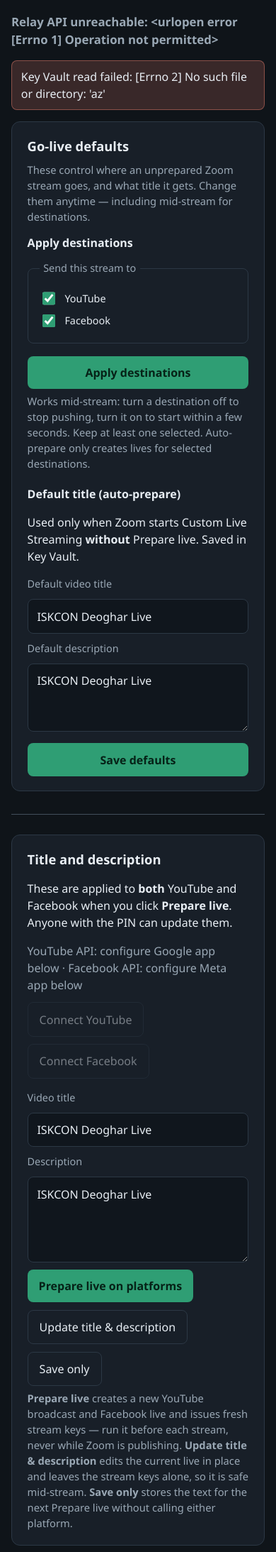
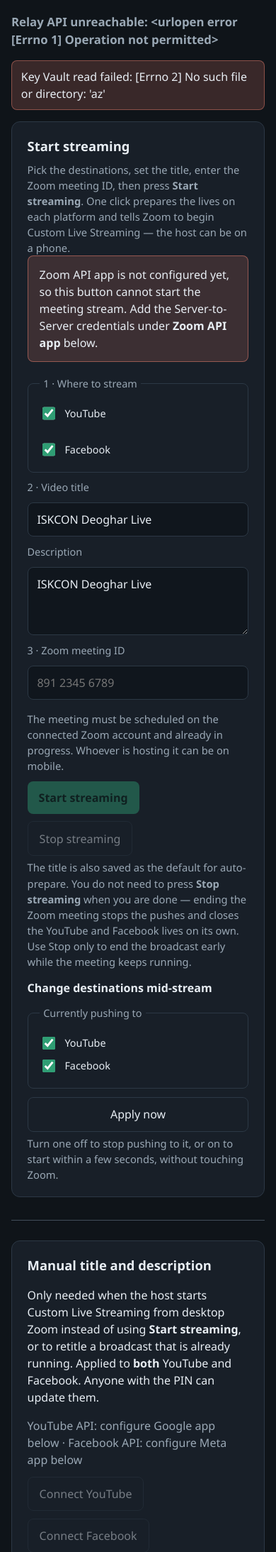
Before and after one commit to sundaragopesvaradas-jps/MultiStreamCustom, a Flask app: page / in a window 390 px wide. Shown: the part 427-2614 px from the top of the page at 71% size. Run offline with Flask 3, Linux system fonts and the light colour scheme; the visitor is signed in with stand-in values (Sample User, id 1); data that the repository does not hold is empty; some libraries are stand-ins or nearby versions.

Commit message:
Start Zoom livestreaming from the UI with a single button
A phone-only host cannot click Custom Live Streaming in Zoom, so the operator
now triggers it from MultiStream instead. ui/zoom.py wraps the Server-to-Server
OAuth app to configure the meeting's RTMP target and flip its livestream status.

Destinations, title and the go-live action were three separate buttons that had
to be pressed in the right order. /go-live does all of it: saves the toggles and
title, creates whichever YouTube/Facebook lives are not already usable, refreshes
relay keys, then tells Zoom to publish. Stop is only for ending early, since
ending the meeting already tears everything down.

```diff
--- a/ui/app.py
+++ b/ui/app.py
@@ -35,6 +35,7 @@ from werkzeug.middleware.proxy_fix import ProxyFix
 import keyvault
 import notify
 import platforms
+import zoom
 
 app = Flask(__name__)
 app.secret_key = os.environ.get("FLASK_SECRET_KEY") or secrets.token_hex(32)
@@ -112,6 +113,20 @@ def get_secret_optional(name: str) -> str | None:
 
 def public_base() -> str:
     return platforms.public_base_url(public_host())
+
+
+def rtmp_host() -> str:
+    """Hostname Zoom should publish to. Prefer the FQDN over a bare IP."""
+    return public_base().split("://", 1)[-1].rstrip("/")
+
+
+def ingest_target() -> tuple[str, str, str]:
+    """(stream_url, stream_key, page_url) for Zoom's custom livestream."""
+    return (
+        f"rtmp://{rtmp_host()}/live",
+        get_secret("ingest-stream-key"),
+        public_base() + "/",
+    )
 
 
 def sync_secrets() -> None:
@@ -533,9 +548,21 @@ def index():
     facebook_app_id = get_secret_optional("facebook-app-id") or ""
     facebook_app_secret = get_secret_optional("facebook-app-secret") or ""
     facebook_config_id = get_secret_optional("facebook-login-config-id") or ""
+    zoom_account_id = get_secret_optional("zoom-account-id") or ""
+    zoom_client_id = get_secret_optional("zoom-client-id") or ""
+    zoom_client_secret = get_secret_optional("zoom-client-secret") or ""
+    zoom_meeting_id = get_secret_optional("zoom-meeting-id") or ""
 
     return render_template(
         "index.html",
+        zoom_api_ready=bool(zoom_account_id and zoom_client_id and zoom_client_secret),
+        zoom_meeting_id=zoom_meeting_id,
+        zoom_account_id_set=bool(zoom_account_id),
+        zoom_account_id_masked=mask(zoom_account_id),
+        zoom_client_id_set=bool(zoom_client_id),
+        zoom_client_id_masked=mask(zoom_client_id),
+        zoom_client_secret_set=bool(zoom_client_secret),
+        zoom_client_secret_masked=mask(zoom_client_secret),
         zoom_server=zoom_server,
         zoom_key=ingest,
         youtube_masked=mask(yt),
@@ -606,6 +633,146 @@ def update_destinations():
         )
     except Exception as exc:  # noqa: BLE001
         flash(f"Could not update destinations: {exc}", "error")
+    return redirect(url_for("index"))
+
+
+def _prepare_lives(title: str, description: str, enabled: dict[str, bool]) -> tuple[list[str], list[str]]:
+    """Create YT/FB lives for enabled destinations that need one."""
+    status = platforms.prepare_readiness(
+        get_secret,
+        set_secret,
+        youtube_enabled=enabled["youtube"],
+        facebook_enabled=enabled["facebook"],
+        verify_apis=True,
+    )
+
+    jobs = {}
+    with ThreadPoolExecutor(max_workers=2) as pool:
+        if enabled["youtube"] and not status.youtube.ready:
+            jobs["YouTube"] = pool.submit(
+                platforms.youtube_prepare_live, get_secret, set_secret, title, description
+            )
+        if enabled["facebook"] and not status.facebook.ready:
+            jobs["Facebook"] = pool.submit(
+                platforms.facebook_prepare_live, get_secret, set_secret, title, description
+            )
+
+    ready: list[str] = []
+    failures: list[str] = []
+    for label, job in jobs.items():
+        try:
+            job.result()
+            ready.append(label)
+        except Exception as exc:  # noqa: BLE001
+            failures.append(f"{label}: {exc}")
+
+    # Destinations that were already live keep their existing objects.
+    if enabled["youtube"] and status.youtube.ready and "YouTube" not in ready:
+        ready.append("YouTube")
+    if enabled["facebook"] and status.facebook.ready and "Facebook" not in ready:
+        ready.append("Facebook")
+    return ready, failures
+
+
+@app.post("/go-live")
+@login_required
+@limiter.limit("20 per hour")
+def go_live():
+    """One action: pick destinations, set title, create lives, tell Zoom to stream."""
+    youtube = request.form.get("youtube") == "1"
+    facebook = request.form.get("facebook") == "1"
+    title = request.form.get("title", "").strip()
+    description = request.form.get("description", "").strip()
+    meeting_raw = request.form.get("meeting_id", "").strip()
+
+    if not youtube and not facebook:
+        flash("Choose at least one destination.", "error")
+        return redirect(url_for("index"))
+    if not title:
+        flash("Enter a title for the stream.", "error")
+        return redirect(url_for("index"))
+
+    try:
+        meeting_id = zoom.normalize_meeting_id(meeting_raw)
+    except zoom.ZoomError as exc:
+        flash(str(exc), "error")
+        return redirect(url_for("index"))
+
+    enabled = {"youtube": youtube, "facebook": facebook}
+    try:
+        write_enabled(youtube, facebook)
+        # Same text serves this stream and any later auto-prepare.
+        set_secret("stream-title", title)
+        set_secret("stream-description", description or title)
+        set_secret("default-stream-title", title)
+        set_secret("default-stream-description", description or title)
+        set_secret("zoom-meeting-id", meeting_id)
+    except Exception as exc:  # noqa: BLE001
+        flash(f"Could not save settings: {exc}", "error")
+        return redirect(url_for("index"))
+
+    ready, failures = _prepare_lives(title, description or title, enabled)
+    for failure in failures:
+        flash(failure, "error")
+    if not ready:
+        flash("No destination could be prepared, so Zoom was not started.", "error")
+        return redirect(url_for("index"))
+
+    try:
+        sync_secrets()
+    except Exception as exc:  # noqa: BLE001
+        flash(f"Could not refresh relay keys: {exc}", "error")
+        return redirect(url_for("index"))
+
+    try:
+        stream_url, stream_key, page_url = ingest_target()
+        zoom.configure_livestream(
+            get_secret,
+            meeting_id,
+            stream_url=stream_url,
+            stream_key=stream_key,
+            page_url=page_url,
+        )
+        zoom.start_livestream(get_secret, meeting_id, display_name=title)
+    except zoom.ZoomError as exc:
+        flash(str(exc), "error")
+        return redirect(url_for("index"))
+    except Exception as exc:  # noqa: BLE001
+        flash(f"Could not start the Zoom livestream: {exc}", "error")
+        return redirect(url_for("index"))
+
+    apply_destinations()
+    flash(
+        f"Streaming to {' and '.join(ready)}. Zoom is publishing to MultiStream — "
+        "give it a few seconds to appear on each platform.",
+        "ok",
+    )
+    return redirect(url_for("index"))
+
+
+@app.post("/stop-live")
+@login_required
+@limiter.limit("30 per hour")
+def stop_live():
+    meeting_raw = request.form.get("meeting_id", "").strip()
+    try:
+        meeting_id = zoom.normalize_meeting_id(
+            meeting_raw or (get_secret_optional("zoom-meeting-id") or "")
+        )
+    except zoom.ZoomError as exc:
+        flash(str(exc), "error")
+        return redirect(url_for("index"))
+
+    try:
+        zoom.stop_livestream(get_secret, meeting_id)
+        flash(
+            "Zoom livestream stopped. The meeting itself is still running.",
+            "ok",
+        )
+    except zoom.ZoomError as exc:
+        flash(str(exc), "error")
+    except Exception as exc:  # noqa: BLE001
+        flash(f"Could not stop the Zoom livestream: {exc}", "error")
     return redirect(url_for("index"))
 
 
@@ -848,6 +1015,9 @@ def save_oauth_credentials():
         "facebook-app-id": request.form.get("facebook_app_id", "").strip(),
         "facebook-app-secret": request.form.get("facebook_app_secret", "").strip(),
         "facebook-login-config-id": request.form.get("facebook_config_id", "").strip(),
+        "zoom-account-id": request.form.get("zoom_account_id", "").strip(),
+        "zoom-client-id": request.form.get("zoom_client_id", "").strip(),
+        "zoom-client-secret": request.form.get("zoom_client_secret", "").strip(),
     }
     try:
         saved = []
--- a/ui/static/styles.css
+++ b/ui/static/styles.css
@@ -269,7 +269,8 @@ ol {
   gap: 0.75rem;
 }
 
-.dest-toggles fieldset {
+.dest-toggles fieldset,
+fieldset.dest-toggles {
   border: 1px solid var(--border);
   border-radius: 8px;
   margin: 0;
--- a/ui/templates/index.html
+++ b/ui/templates/index.html
@@ -60,17 +60,25 @@
     {% endwith %}
 
     <section class="panel" aria-labelledby="golive-heading">
-      <h2 id="golive-heading">Go-live defaults</h2>
+      <h2 id="golive-heading">Start streaming</h2>
       <p class="hint">
-        These control where an unprepared Zoom stream goes, and what title it gets.
-        Change them anytime — including mid-stream for destinations.
+        Pick the destinations, set the title, enter the Zoom meeting ID, then press
+        <strong>Start streaming</strong>. One click prepares the lives on each platform and tells
+        Zoom to begin Custom Live Streaming — the host can be on a phone.
       </p>
 
-      <h3 id="dest-toggles-heading">Apply destinations</h3>
-      <form method="post" action="{{ url_for('update_destinations') }}" class="dest-toggles" aria-labelledby="dest-toggles-heading">
+      {% if not zoom_api_ready %}
+        <p class="banner banner-warn" role="status">
+          Zoom API app is not configured yet, so this button cannot start the meeting stream.
+          Add the Server-to-Server credentials under <strong>Zoom API app</strong> below.
+        </p>
+      {% endif %}
+
+      <form method="post" action="{{ url_for('go_live') }}" class="card-form" aria-labelledby="golive-heading">
         <input type="hidden" name="csrf_token" value="{{ csrf_token() }}">
-        <fieldset>
-          <legend>Send this stream to</legend>
+
+        <fieldset class="dest-toggles">
+          <legend>1 · Where to stream</legend>
           <label class="toggle">
             <input type="checkbox" name="youtube" value="1" {% if youtube_enabled %}checked{% endif %}>
             <span>YouTube {% if live.youtube_running %}(live){% endif %}</span>
@@ -80,48 +88,94 @@
             <span>Facebook {% if live.facebook_running %}(live){% endif %}</span>
           </label>
         </fieldset>
-        <button type="submit">Apply destinations</button>
-      </form>
-      <p class="hint">
-        Works mid-stream: turn a destination off to stop pushing, turn it on to start within a few seconds.
-        Keep at least one selected. Auto-prepare only creates lives for selected destinations.
-      </p>
 
-      <h3 id="defaults-heading">Default title (auto-prepare)</h3>
-      <p>
-        Used only when Zoom starts Custom Live Streaming <strong>without</strong> Prepare live.
-        Saved in Key Vault.
-      </p>
-      <form method="post" action="{{ url_for('save_defaults') }}" class="card-form">
-        <input type="hidden" name="csrf_token" value="{{ csrf_token() }}">
-        <label for="default_title">Default video title</label>
+        <label for="title">2 · Video title</label>
         <input
-          id="default_title"
-          name="default_title"
+          id="title"
+          name="title"
           type="text"
           required
           maxlength="100"
           value="{{ default_live_title }}"
           autocomplete="off"
         >
-        <label for="default_description">Default description</label>
+        <label for="description">Description</label>
         <textarea
-          id="default_description"
-          name="default_description"
+          id="description"
+          name="description"
           rows="3"
           maxlength="5000"
+          placeholder="Shown on YouTube and Facebook"
         >{{ default_live_description }}</textarea>
-        <button type="submit">Save defaults</button>
+
+        <label for="meeting_id">3 · Zoom meeting ID</label>
+        <input
+          id="meeting_id"
+          name="meeting_id"
+          type="text"
+          inputmode="numeric"
+          required
+          value="{{ zoom_meeting_id }}"
+          placeholder="891 2345 6789"
+          autocomplete="off"
+          aria-describedby="meeting-hint"
+        >
+        <p id="meeting-hint" class="hint">
+          The meeting must be scheduled on the connected Zoom account and already in progress.
+          Whoever is hosting it can be on mobile.
+        </p>
+
+        <div class="button-row">
+          <button type="submit" {% if not zoom_api_ready %}disabled aria-disabled="true"{% endif %}>
+            Start streaming
+          </button>
+          <button
+            type="submit"
+            formaction="{{ url_for('stop_live') }}"
+            class="ghost"
+            {% if not zoom_api_ready %}disabled aria-disabled="true"{% endif %}
+          >
+            Stop streaming
+          </button>
+        </div>
       </form>
+
+      <p class="hint">
+        The title is also saved as the default for auto-prepare. You do not need to press
+        <strong>Stop streaming</strong> when you are done — ending the Zoom meeting stops the
+        pushes and closes the YouTube and Facebook lives on its own. Use Stop only to end the
+        broadcast early while the meeting keeps running.
+      </p>
+
+      <h3 id="dest-toggles-heading">Change destinations mid-stream</h3>
+      <form method="post" action="{{ url_for('update_destinations') }}" class="dest-toggles" aria-labelledby="dest-toggles-heading">
+        <input type="hidden" name="csrf_token" value="{{ csrf_token() }}">
+        <fieldset>
+          <legend>Currently pushing to</legend>
+          <label class="toggle">
+            <input type="checkbox" name="youtube" value="1" {% if youtube_enabled %}checked{% endif %}>
+            <span>YouTube</span>
+          </label>
+          <label class="toggle">
+            <input type="checkbox" name="facebook" value="1" {% if facebook_enabled %}checked{% endif %}>
+            <span>Facebook</span>
+          </label>
+        </fieldset>
+        <button type="submit" class="ghost">Apply now</button>
+      </form>
+      <p class="hint">
+        Turn one off to stop pushing to it, or on to start within a few seconds, without touching Zoom.
+      </p>
     </section>
 
     <div class="section-break" role="separator" aria-hidden="true"></div>
 
     <section aria-labelledby="meta-heading">
-      <h2 id="meta-heading">Title and description</h2>
+      <h2 id="meta-heading">Manual title and description</h2>
       <p>
-        These are applied to <strong>both</strong> YouTube and Facebook when you click
-        <strong>Prepare live</strong>. Anyone with the PIN can update them.
+        Only needed when the host starts Custom Live Streaming from desktop Zoom instead of
+        using <strong>Start streaming</strong>, or to retitle a broadcast that is already running.
+        Applied to <strong>both</strong> YouTube and Facebook. Anyone with the PIN can update them.
       </p>
 
       <div class="status" role="status">
@@ -148,9 +202,9 @@
 
       <form method="post" action="{{ url_for('prepare_live') }}" class="card-form">
         <input type="hidden" name="csrf_token" value="{{ csrf_token() }}">
-        <label for="title">Video title</label>
+        <label for="manual_title">Video title</label>
         <input
-          id="title"
+          id="manual_title"
           name="title"
           type="text"
           required
@@ -159,9 +213,9 @@
           autocomplete="off"
         >
 
-        <label for="description">Description</label>
+        <label for="manual_description">Description</label>
         <textarea
-          id="description"
+          id="manual_description"
           name="description"
           rows="4"
           maxlength="5000"
@@ -327,6 +381,25 @@
         <label for="facebook_config_id">Facebook Login configuration ID <span class="hint">(only if your app uses Facebook Login for Business)</span></label>
         <input id="facebook_config_id" name="facebook_config_id" type="text" autocomplete="off" placeholder="Leave blank if unsure" aria-describedby="facebook_config_help">
         <p id="facebook_config_help" class="hint">Find it under Facebook Login for Business &rsaquo; Configurations in the Meta App Dashboard. Leave blank to request permissions the classic way.</p>
+
+        <h3 id="zoom-app-heading">Zoom API app</h3>
+        <p class="hint">
+          A Server-to-Server OAuth app on the Zoom account that owns the meetings. This is what
+          lets <strong>Start streaming</strong> begin Custom Live Streaming for a mobile host.
+          Needs the meeting read/write and livestream scopes.
+        </p>
+        <p class="status" aria-live="polite">
+          Zoom Account ID: {% if zoom_account_id_set %}set ({{ zoom_account_id_masked }}){% else %}not set{% endif %}
+          · Client ID: {% if zoom_client_id_set %}set ({{ zoom_client_id_masked }}){% else %}not set{% endif %}
+          · Client Secret: {% if zoom_client_secret_set %}set ({{ zoom_client_secret_masked }}){% else %}not set{% endif %}
+        </p>
+        <label for="zoom_account_id">Zoom Account ID</label>
+        <input id="zoom_account_id" name="zoom_account_id" type="text" autocomplete="off" placeholder="Leave blank to keep current">
+        <label for="zoom_client_id">Zoom Client ID</label>
+        <input id="zoom_client_id" name="zoom_client_id" type="text" autocomplete="off" placeholder="Leave blank to keep current">
+        <label for="zoom_client_secret">Zoom Client Secret</label>
+        <input id="zoom_client_secret" name="zoom_client_secret" type="password" autocomplete="off" placeholder="Leave blank to keep current">
+
         <button type="submit">Save app credentials</button>
       </form>
     </section>
@@ -334,11 +407,12 @@
     <section aria-labelledby="tips-heading">
       <h2 id="tips-heading">Before you go live</h2>
       <ol>
-        <li>Connect YouTube and Facebook once (above).</li>
-        <li>Prefer <strong>Prepare live on platforms</strong> before Zoom. If you skip it, auto-prepare uses “{{ default_live_title }}” when Zoom connects.</li>
-        <li>In Zoom, start Custom Live Streaming with the Azure URL + key. Use a watch URL for Zoom’s page URL field.</li>
-        <li>To rename mid-stream, use <strong>Update title &amp; description</strong> — do not click Prepare live while Zoom is publishing.</li>
-        <li>Confirm both destinations on the history / live status before unmuting for the audience.</li>
+        <li>One-time: connect YouTube and Facebook, and save the Zoom API app credentials (above).</li>
+        <li>Start the Zoom meeting. Any host or co-host can be on mobile.</li>
+        <li>In <strong>Start streaming</strong>, tick the destinations, enter the title and the meeting ID, then press the button. It creates the lives and tells Zoom to publish.</li>
+        <li>Confirm both destinations on the live status before unmuting for the audience.</li>
+        <li>To rename mid-stream, use <strong>Update title &amp; description</strong> — never Prepare live while Zoom is publishing.</li>
+        <li>Ending the Zoom meeting ends everything. No stop click needed.</li>
       </ol>
     </section>
   </main>
```
Also changed, not shown: docs/ZOOM_LIVESTREAM_API_POC.md (+35 -8 lines), ui/zoom.py (added, +225 -0 lines).
